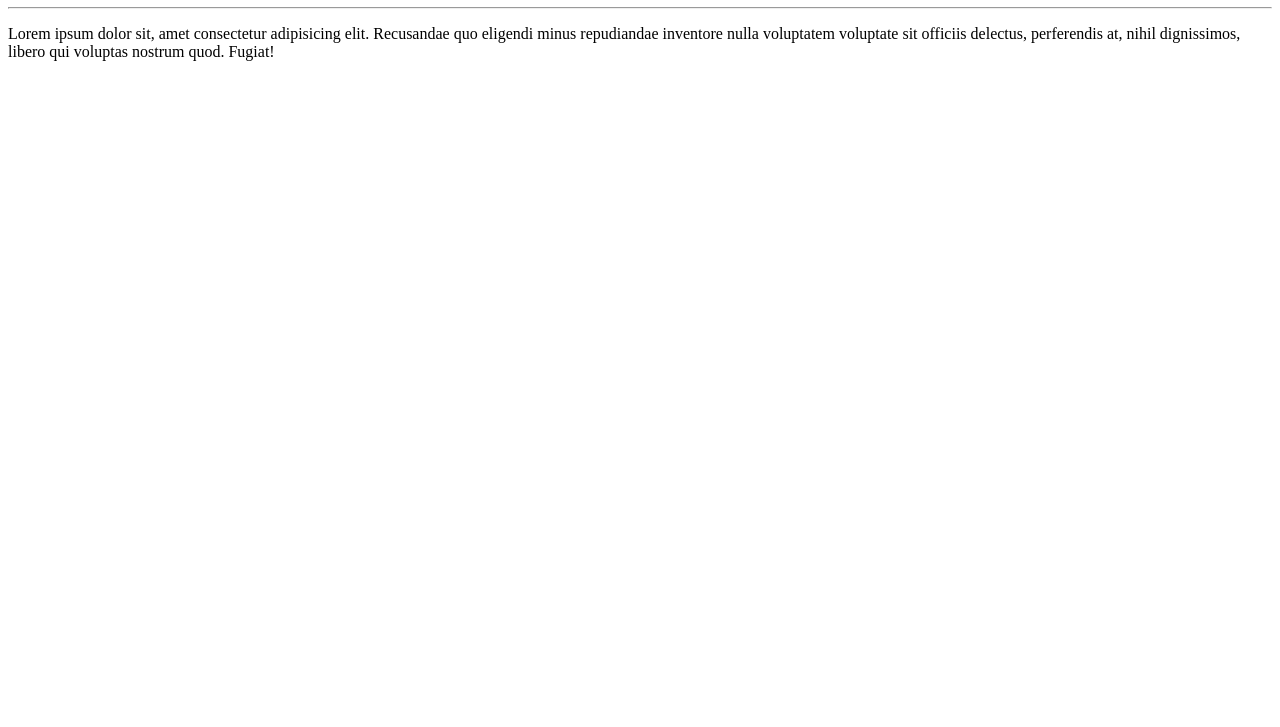
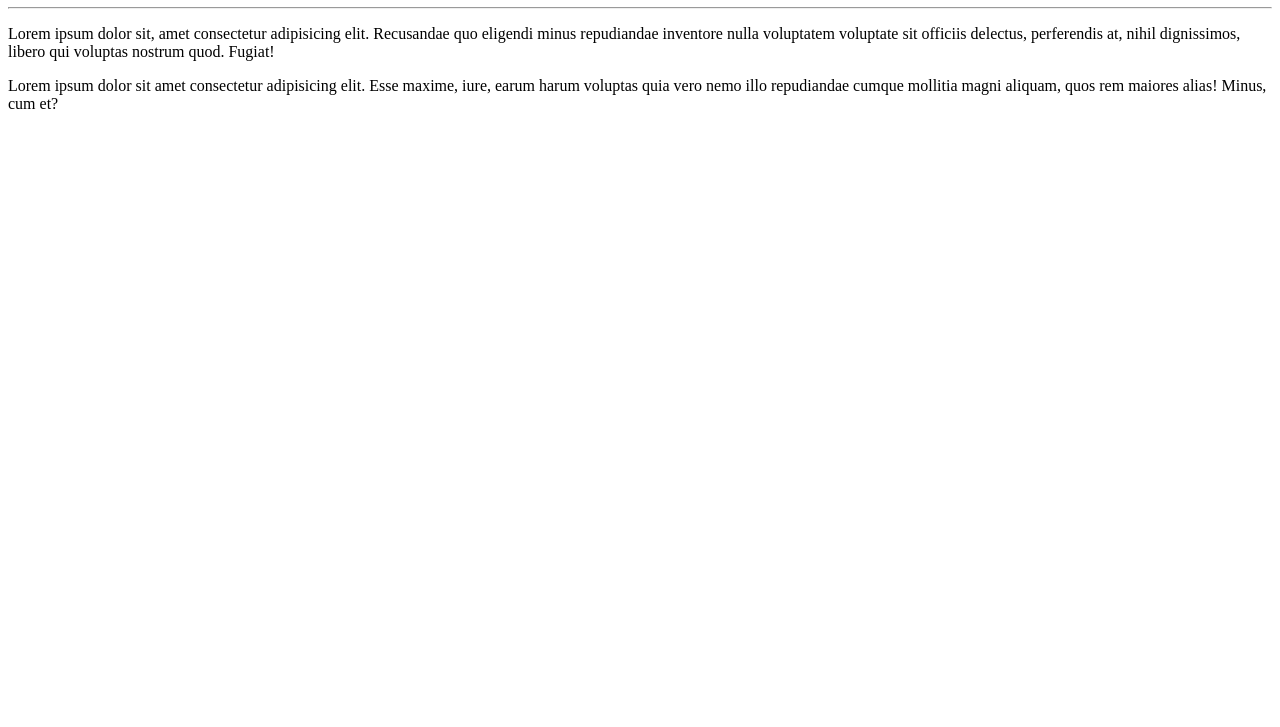
Before and after one commit to Marcelaferreira2001/Olamundo, a plain HTML site: page siteexemplo/index.html in a window 1280 px wide. Shown: the part 73-800 px from the top of the page. Drawn offline with Linux system fonts and the light colour scheme.

Commit message:
crie um paragravo

```diff
--- a/siteexemplo/index.html
+++ b/siteexemplo/index.html
@@ -9,5 +9,6 @@
      <h1>Olá, mundo!</h1>
      <hr>
      <p>Lorem ipsum dolor sit, amet consectetur adipisicing elit. Recusandae quo eligendi minus repudiandae inventore nulla voluptatem voluptate sit officiis delectus, perferendis at, nihil dignissimos, libero qui voluptas nostrum quod. Fugiat!</p>
+     <p>Lorem ipsum dolor sit amet consectetur adipisicing elit. Esse maxime, iure, earum harum voluptas quia vero nemo illo repudiandae cumque mollitia magni aliquam, quos rem maiores alias! Minus, cum et?</p>
  </body>
  </html>
```
